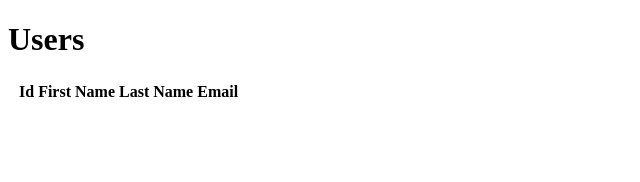
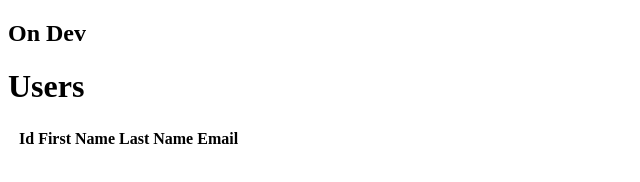
Before and after one commit to SamGraber/jsstarterkit, a website built with webpack: page source/index.html in a window 1280 px wide. Shown: the whole page, without its empty margins (0-640 px from the left). Built offline with nearby package versions, Linux system fonts and the light colour scheme; no server answers.

Commit message:
Implemented ejs templating for example

```diff
--- a/source/index.html
+++ b/source/index.html
@@ -4,6 +4,9 @@
 	<meta charset="UTF-8">
 </head>
 <body>
+	<% if (!htmlWebpackPlugin.options.production) { %>
+	<h2>On Dev</h2>
+	<% } %>
 	<h1>Users</h1>
 	<table>
 		<thead>
--- a/webpack.config.prod.js
+++ b/webpack.config.prod.js
@@ -43,6 +43,7 @@ export default {
 				minifyURLs: true,
 			},
 			inject: true,
+			production: true,
 		}),
 
 		// Eliminate duplicate packages when generating bundle
```
